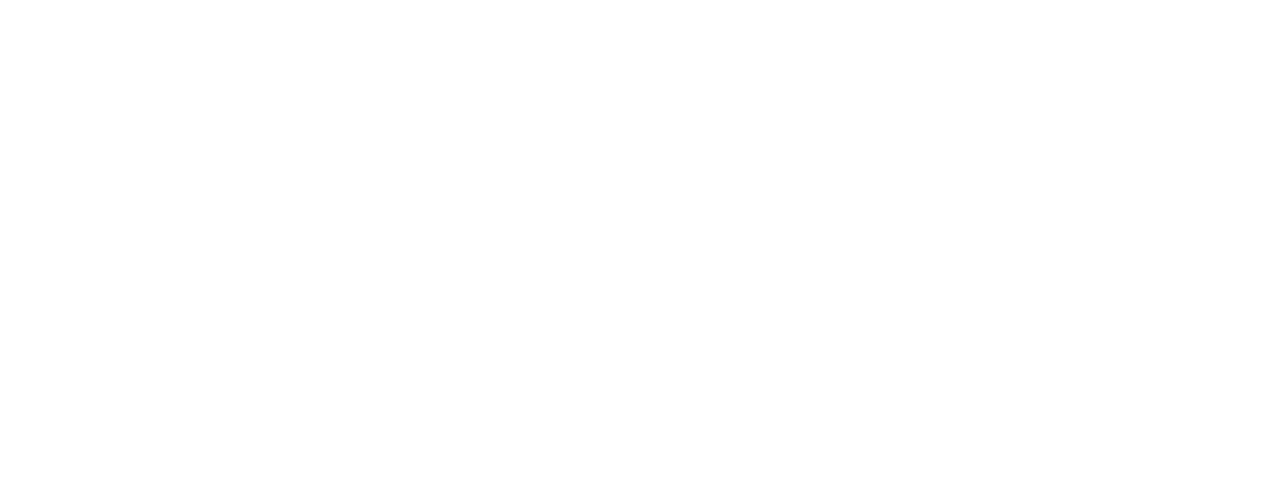
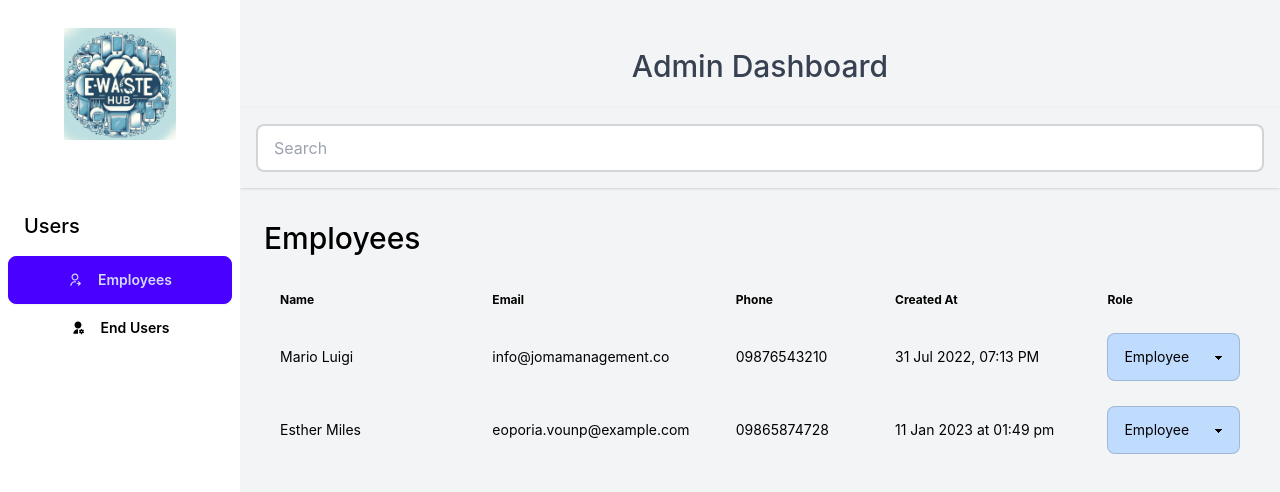
Before and after one commit to ranirp1/MSc_COM6103_Team-Software-Project-, a React (Create React App) app in the folder client/: page /admin in a window 1280 px wide. Before the commit this address had no page. Shown: the top 492 px of the page. Built offline with nearby package versions, Linux system fonts and the light colour scheme.

Commit message:
admin UI

```diff
--- a/client/package.json
+++ b/client/package.json
@@ -12,6 +12,7 @@
     "@types/react-dom": "^18.2.19",
     "react": "^18.2.0",
     "react-dom": "^18.2.0",
+    "react-icons": "^5.0.1",
     "react-router-dom": "^6.22.0",
     "react-scripts": "5.0.1",
     "typescript": "^4.9.5",
--- a/client/src/App.tsx
+++ b/client/src/App.tsx
@@ -4,6 +4,7 @@ import AboutPage from "./pages/about/AboutPage";
 import LandingPage from "./pages/landing/LandingPage";
 import RegistrationPage from "./pages/registration/RegistrationPage";
 import LoginPage from "./pages/login/LoginPage";
+import AdminPage from "./pages/admin/AdminPage";
 
 
 function App() {
@@ -14,6 +15,7 @@ function App() {
         <Route path="/about" element={<AboutPage />} />
         <Route path="/register" element={<RegistrationPage />} />
         <Route path="/login" element={<LoginPage />} />
+        <Route path="/admin" element={<AdminPage />} />
       </Routes>
     </BrowserRouter>
   );
--- a/client/src/Navigation.tsx
+++ b/client/src/Navigation.tsx
@@ -48,6 +48,13 @@ const Navigation: React.FC<NavigationProps> = ({ backgroundColor }) => {
               >
                 Login
               </a>
+              <a
+                href="#"
+                className="block px-4 py-2 text-sm text-gray-700 hover:bg-gray-100"
+                onClick={() => navigateTo("/admin")}
+              >
+                Admin
+              </a>
             </div>
           </div>
         )}
--- /dev/null
+++ b/client/src/pages/admin/AdminPage.tsx
@@ -0,0 +1,194 @@
+import React, { useState } from 'react';
+import EWasteHubImage from "../../assets/EWasteHub.jpg";
+import { RiUserSettingsFill } from 'react-icons/ri';
+import { RiUserSharedLine } from 'react-icons/ri';
+
+type UserType = 'employee' | 'endUser';
+
+interface User {
+  id: number;
+  name: string;
+  email: string;
+  phone: string;
+  createdAt: string;
+  isActive: boolean;
+  role: UserType;
+}
+
+const AdminDashboard = () => {
+  const [employees, setEmployees] = useState<User[]>([
+    {
+      id: 1,
+      name: 'Mario Luigi',
+      email: 'info@jomamanagement.co',
+      phone: '09876543210',
+      createdAt: '31 Jul 2022, 07:13 PM',
+      isActive: true,
+      role: 'employee',
+    },
+    {
+      id: 2,
+      name: 'Esther Miles',
+      email: 'eoporia.vounp@example.com',
+      phone: '09865874728',
+      createdAt: '11 Jan 2023 at 01:49 pm',
+      isActive: true,
+      role: 'employee',
+    },
+  ]);
+
+  const [endUsers, setEndUsers] = useState<User[]>([
+    {
+      id: 1,
+      name: 'Damon Spectre',
+      email: 'info@jomamanagement.co',
+      phone: '09876543210',
+      createdAt: '31 Jul 2022, 07:13 PM',
+      isActive: true,
+      role: 'endUser',
+    },
+    {
+      id: 2,
+      name: 'Miles Morales',
+      email: 'eoporia.vounp@example.com',
+      phone: '09865874728',
+      createdAt: '11 Jan 2023 at 01:49 pm',
+      isActive: true,
+      role: 'endUser',
+    },
+  ]);
+
+  const [searchQuery, setSearchQuery] = useState('');
+    // Function to handle search input changes
+    const handleSearchChange = (event: React.ChangeEvent<HTMLInputElement>) => {
+      setSearchQuery(event.target.value.toLowerCase());
+    };
+
+    // Filtered users based on search query
+    const filteredEmployees = employees.filter((user) =>
+      user.name.toLowerCase().includes(searchQuery) ||
+      user.email.toLowerCase().includes(searchQuery) ||
+      user.phone.includes(searchQuery)
+    );
+
+    const filteredEndUsers = endUsers.filter((user) =>
+      user.name.toLowerCase().includes(searchQuery) ||
+      user.email.toLowerCase().includes(searchQuery) ||
+      user.phone.includes(searchQuery)
+    );
+
+    const handleSearchSubmit = (event: React.FormEvent<HTMLFormElement>) => {
+      event.preventDefault();
+      // No action is taken after preventing the default form behavior
+    };
+
+
+  const [currentList, setCurrentList] = useState<'employees' | 'endUsers'>('employees');
+
+  const showList = (listType: 'employees' | 'endUsers') => {
+    setCurrentList(listType);
+  };
+
+  const handleRoleChange = (userId: number, listType: 'employees' | 'endUsers', newRole: UserType) => {
+    const updateFunction = listType === 'employees' ? setEmployees : setEndUsers;
+    updateFunction((prevUsers) =>
+      prevUsers.map((user) =>
+        user.id === userId ? { ...user, role: newRole } : user
+      )
+    );
+  };
+
+  return (
+    <div className="flex h-screen bg-gray-100">
+      {/* Sidebar */}
+      <div className="sidebar bg-white text-black w-60 space-y-6 py-7 px-2">
+        <div className="flex items-center space-x-2 px-4">
+          <img src={EWasteHubImage} alt="E-Waste Hub Logo" className="w-28 h-28 mx-auto" />
+        </div>
+
+        <nav>
+          <br></br><br></br><h5 className="text-black text-xl font-medium px-4 mb-4">Users</h5>
+          <button onClick={() => showList('employees')} className={`btn ${currentList === 'employees' ? 'btn-primary' : 'btn-ghost'} btn-block`}>
+            <RiUserSharedLine className="mr-2" /> Employees
+          </button>
+          <button onClick={() => showList('endUsers')} className={`btn ${currentList === 'endUsers' ? 'btn-primary' : 'btn-ghost'} btn-block`}>
+            <RiUserSettingsFill className="mr-2" /> End Users
+          </button>
+        </nav>
+      </div>
+
+         {/* Content area */}
+      <div className="flex-1 flex flex-col overflow-hidden">
+      <br/><br/><h3 className="text-gray-700 text-3xl font-medium text-center">Admin Dashboard</h3><br/>
+        {/* Header with search input */}
+        <header className="flex justify-between items-center p-4 shadow bg-gray-100">
+          <form className="flex-1 min-w-0" onSubmit={handleSearchSubmit}>
+            <input
+              type="search"
+              placeholder="Search"
+              className="input input-bordered bg-white text-black border-2 w-full"
+              value={searchQuery}
+              onChange={handleSearchChange}
+            />
+          </form>
+        </header>
+
+        {/* Main content */}
+        <main className="flex-1 overflow-x-hidden overflow-y-auto">
+          <div className="container mx-auto px-6 py-8">
+            <h5 className="text-black text-3xl font-medium mb-6">{currentList === 'employees' ? 'Employees' : 'End Users'}</h5>
+
+            <div className="overflow-x-auto">
+              <table className="table w-full text-black">
+                <thead>
+                  <tr>
+                    <th className="text-black min-w-[200px]">Name</th>
+                    <th className="text-black min-w-[200px]">Email</th>
+                    <th className="text-black min-w-[150px]">Phone</th>
+                    <th className="text-black min-w-[200px]">Created At</th>
+                    <th className="text-black min-w-[150px]">Role</th>
+                  </tr>
+                </thead>
+                <tbody>
+                {(currentList === 'employees' ? filteredEmployees : filteredEndUsers).map(user => (
+                    <tr key={user.id}>
+                      <td>{user.name}</td>
+                      <td>{user.email}</td>
+                      <td>{user.phone}</td>
+                      <td>{user.createdAt}</td>
+                      <td>
+                      <select
+                        value={user.role}
+                        onChange={(e) => handleRoleChange(user.id, currentList, e.target.value as UserType)}
+                        className="select select-bordered w-full max-w-xs bg-blue-200 text-black"
+                      >
+                        {currentList === 'employees' && (
+                          <>
+                            <option value="employee">Employee</option>
+                            <option value="endUser">End User</option>
+                            <option value="admin">Admin</option>
+                          </>
+                        )}
+                        {currentList === 'endUsers' && (
+                          <>
+                            <option value="endUser">End User</option>
+                            <option value="employee">Employee</option>
+                            <option value="admin">Admin</option>
+                          </>
+                        )}
+                      </select>
+
+                      </td>
+                    </tr>
+                  ))}
+                </tbody>
+              </table>
+            </div>
+          </div>
+        </main>
+      </div>
+    </div>
+  );
+};
+
+export default AdminDashboard;
```
Also changed, not shown: client/requirements.txt (added), 1 other file (tests, documents, lock files or other folders).
